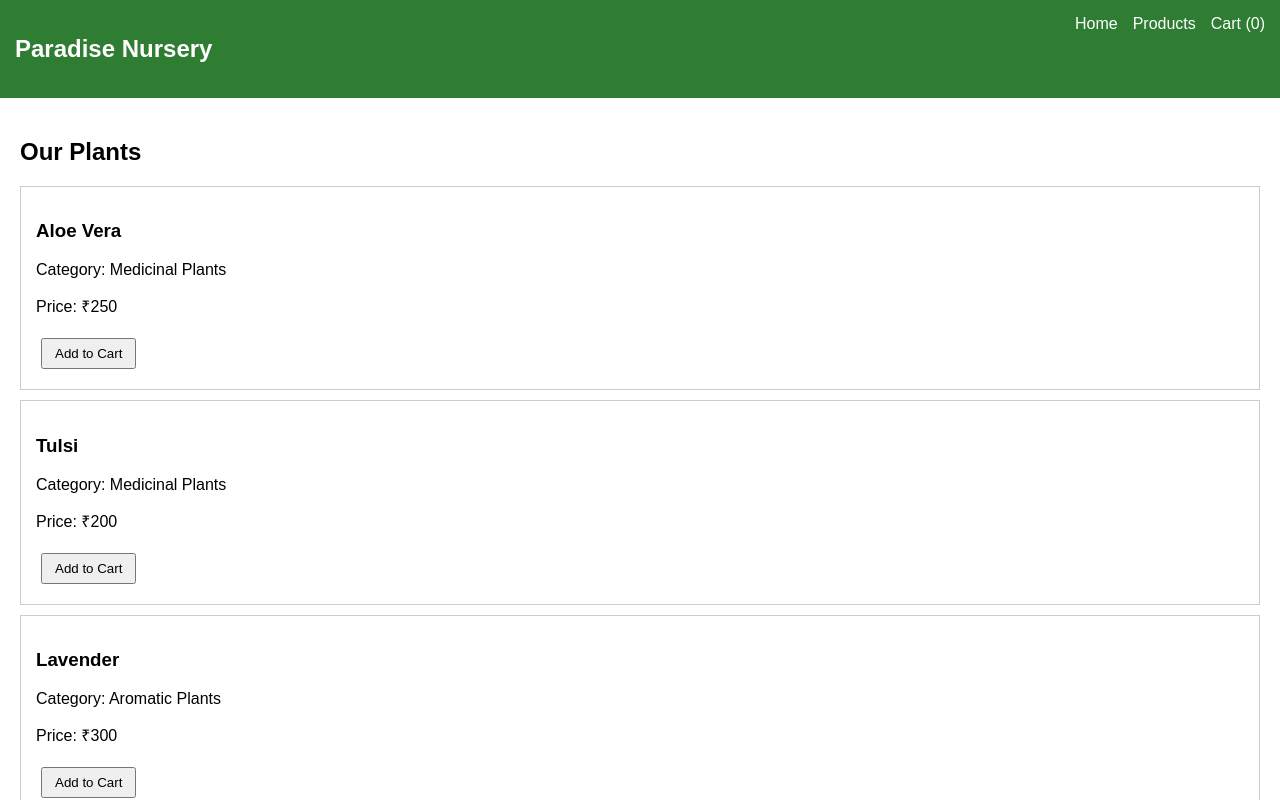
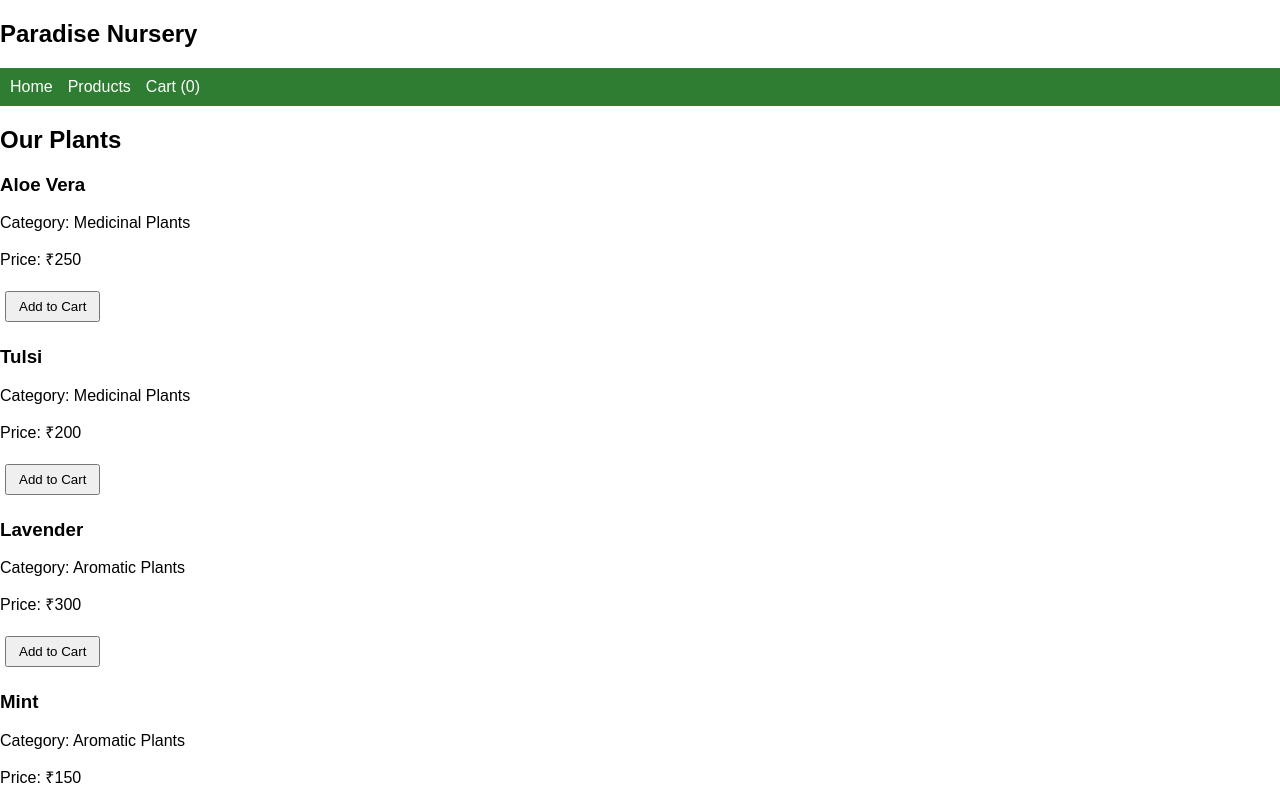
Before and after one commit to ai-for-all-coders/e-plantShopping, a React app: page /products in a window 1280 px wide. Shown: the top 800 px of the page. Built offline with nearby package versions, Linux system fonts and the light colour scheme; the HTML template or start-up script is replaced by a standard one.

Commit message:
Update App.css

```diff
--- a/src/App.css
+++ b/src/App.css
@@ -1,39 +1,31 @@
 body {
+  margin: 0;
   font-family: Arial, sans-serif;
-  margin: 0;
 }
 
-.navbar {
-  background: #2e7d32;
+.landing {
+  height: 100vh;
+  background-image: url("https://images.unsplash.com/photo-1501004318641-b39e6451bec6");
+  background-size: cover;
+  background-position: center;
+  text-align: center;
+  padding-top: 120px;
   color: white;
-  padding: 15px;
-  display: flex;
-  justify-content: space-between;
 }
 
-.navbar a {
+nav {
+  background-color: #2e7d32;
+  padding: 10px;
+}
+
+nav a {
   color: white;
-  margin-left: 15px;
+  margin-right: 15px;
   text-decoration: none;
 }
 
-.landing {
-  padding: 40px;
-  text-align: center;
-}
-
-.products, .cart {
-  padding: 20px;
-}
-
-.product-card, .cart-item {
-  border: 1px solid #ccc;
-  padding: 15px;
-  margin-bottom: 10px;
-}
-
 button {
+  padding: 6px 12px;
   margin: 5px;
-  padding: 6px 12px;
   cursor: pointer;
 }
```
